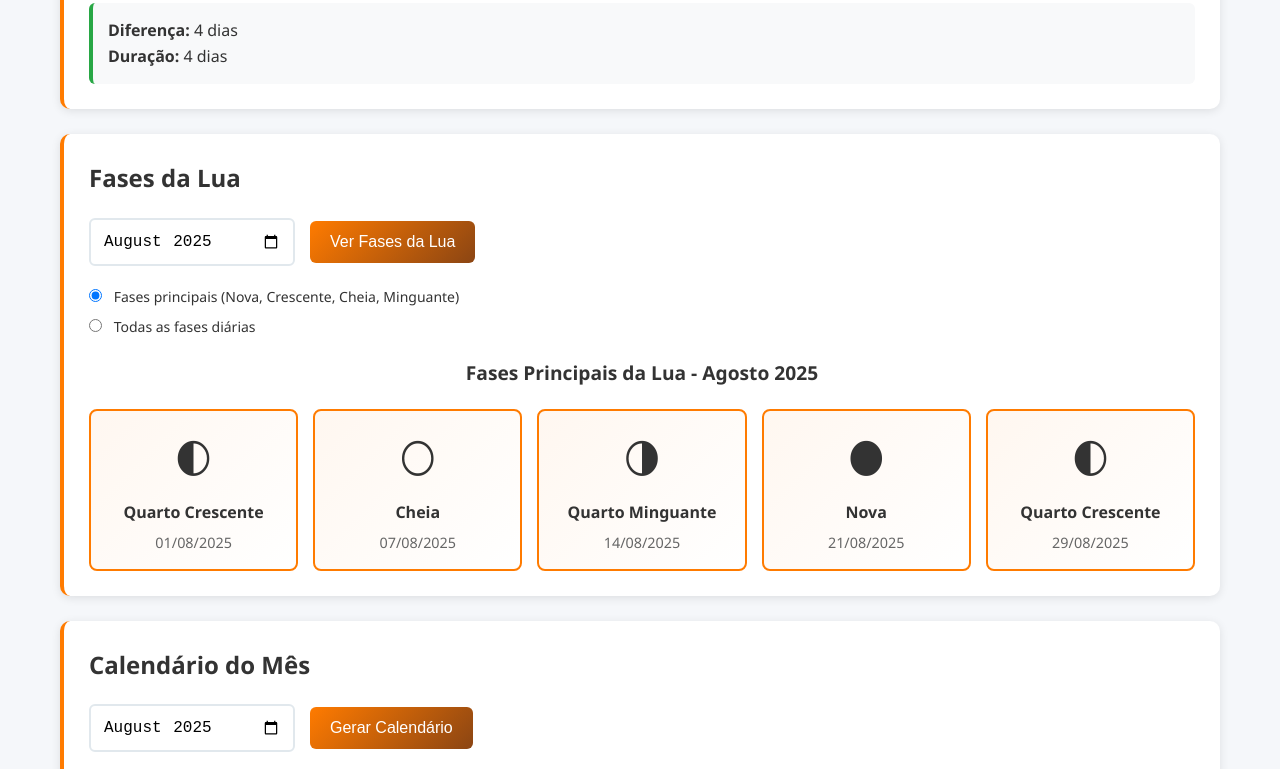
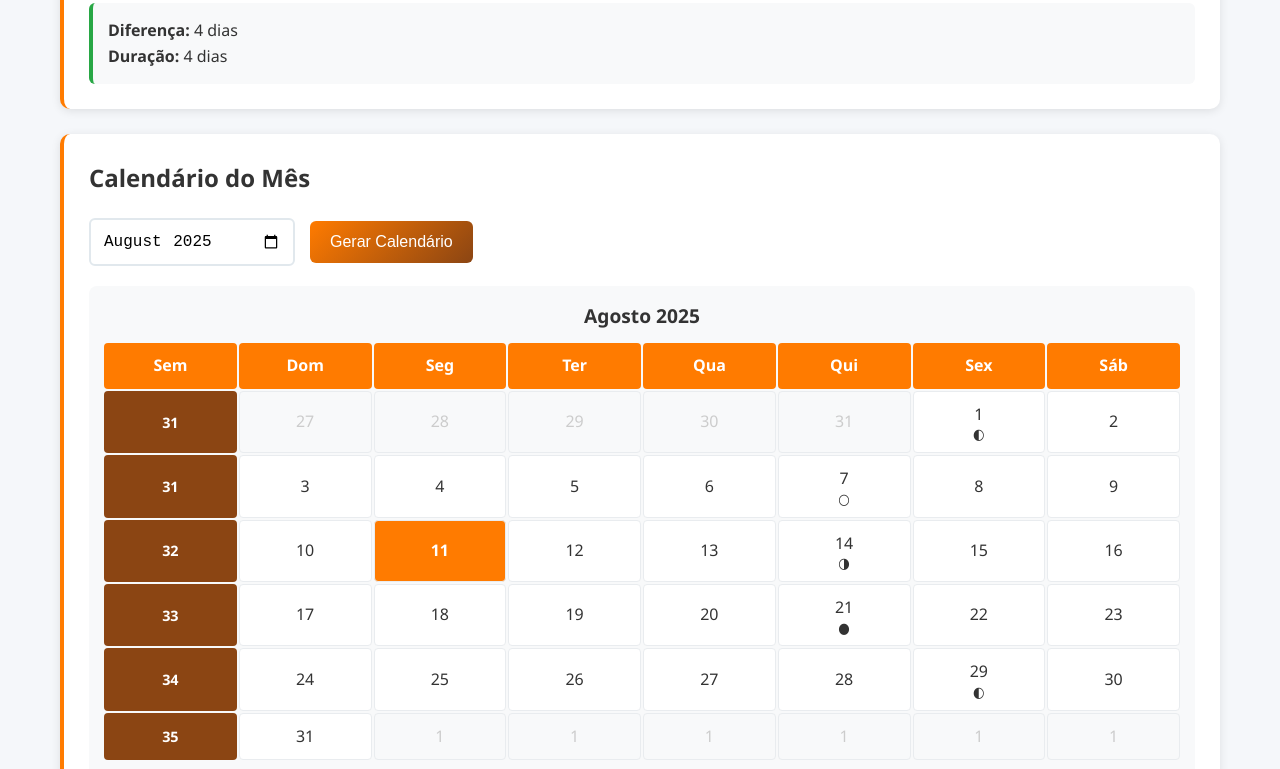
Before and after one commit to dwildt/datas, a website: page index.html in a window 1280 px wide. Shown: the part 580-1349 px from the top of the page. Drawn offline with Linux system fonts and the light colour scheme.

Commit message:
Adicionar no Calendário do Mês as fases da lua. Close #9

```diff
--- a/app.js
+++ b/app.js
@@ -57,6 +57,20 @@ function generateCalendar() {
 
     const [year, month] = monthInput.split('-').map(Number);
     const calendar = DateUtils.generateCalendar(year, month - 1);
+    const moonPhases = DateUtils.getMainMoonPhasesForMonth(year, month - 1);
+
+    // Criar mapa de fases da lua por dia
+    const moonByDay = {};
+    moonPhases.forEach(phase => {
+        const phaseDate = new Date(phase.date);
+        if (phaseDate.getFullYear() === year && phaseDate.getMonth() === month - 1) {
+            const day = phaseDate.getDate();
+            moonByDay[day] = {
+                icon: phase.icon,
+                phase: phase.phase
+            };
+        }
+    });
 
     const monthNames = [
         'Janeiro', 'Fevereiro', 'Março', 'Abril', 'Maio', 'Junho',
@@ -86,8 +100,40 @@ function generateCalendar() {
         if (!dayObj.isCurrentMonth) className += ' other-month';
         if (dayObj.isToday) className += ' today';
 
-        html += `<div class="${className}">${dayObj.day}</div>`;
+        // Verificar se há fase da lua neste dia
+        let dayContent = dayObj.day;
+        if (dayObj.isCurrentMonth && moonByDay[dayObj.day]) {
+            const moonData = moonByDay[dayObj.day];
+            dayContent = `
+                <div class="day-number">${dayObj.day}</div>
+                <div class="moon-icon-small" title="${moonData.phase}">${moonData.icon}</div>
+            `;
+        }
+
+        html += `<div class="${className}">${dayContent}</div>`;
     });
+
+    // Adicionar legenda das fases da lua
+    if (moonPhases.length > 0) {
+        html += `
+            <div style="grid-column: 1 / -1; margin-top: 15px; padding: 10px; background: #f8f9fa; border-radius: 6px; font-size: 0.9rem; text-align: center; color: #666;">
+                <strong>Fases da Lua:</strong><br>
+        `;
+
+        const legendItems = moonPhases
+            .filter(phase => {
+                const phaseDate = new Date(phase.date);
+                return phaseDate.getFullYear() === year && phaseDate.getMonth() === month - 1;
+            })
+            .map(phase => {
+                const phaseDate = new Date(phase.date);
+                const day = phaseDate.getDate();
+                return `${phase.icon} ${day} - ${phase.phase}`;
+            });
+
+        html += legendItems.join(' | ');
+        html += '</div>';
+    }
 
     container.innerHTML = html;
 }
--- a/index.html
+++ b/index.html
@@ -41,6 +41,15 @@
             </section>
 
             <section class="tool-section">
+                <h2>Calendário do Mês</h2>
+                <div class="input-group">
+                    <input type="month" id="calendar-month" placeholder="Selecionar mês">
+                    <button onclick="generateCalendar()">Gerar Calendário</button>
+                </div>
+                <div id="calendar-container" class="calendar"></div>
+            </section>
+
+            <section class="tool-section">
                 <h2>Fases da Lua</h2>
                 <div class="input-group">
                     <input type="month" id="moon-month" placeholder="Selecionar mês">
@@ -57,15 +66,6 @@
                     </label>
                 </div>
                 <div id="moon-phases-container" class="moon-phases"></div>
-            </section>
-
-            <section class="tool-section">
-                <h2>Calendário do Mês</h2>
-                <div class="input-group">
-                    <input type="month" id="calendar-month" placeholder="Selecionar mês">
-                    <button onclick="generateCalendar()">Gerar Calendário</button>
-                </div>
-                <div id="calendar-container" class="calendar"></div>
             </section>
 
             <section class="tool-section">
--- a/styles.css
+++ b/styles.css
@@ -162,8 +162,19 @@ button:hover {
     border: 1px solid #e9ecef;
     min-height: 40px;
     display: flex;
+    flex-direction: column;
     align-items: center;
     justify-content: center;
+}
+
+.day-number {
+    font-weight: 500;
+    margin-bottom: 2px;
+}
+
+.moon-icon-small {
+    font-size: 0.8rem;
+    line-height: 1;
 }
 
 .calendar-day.other-month {
```
